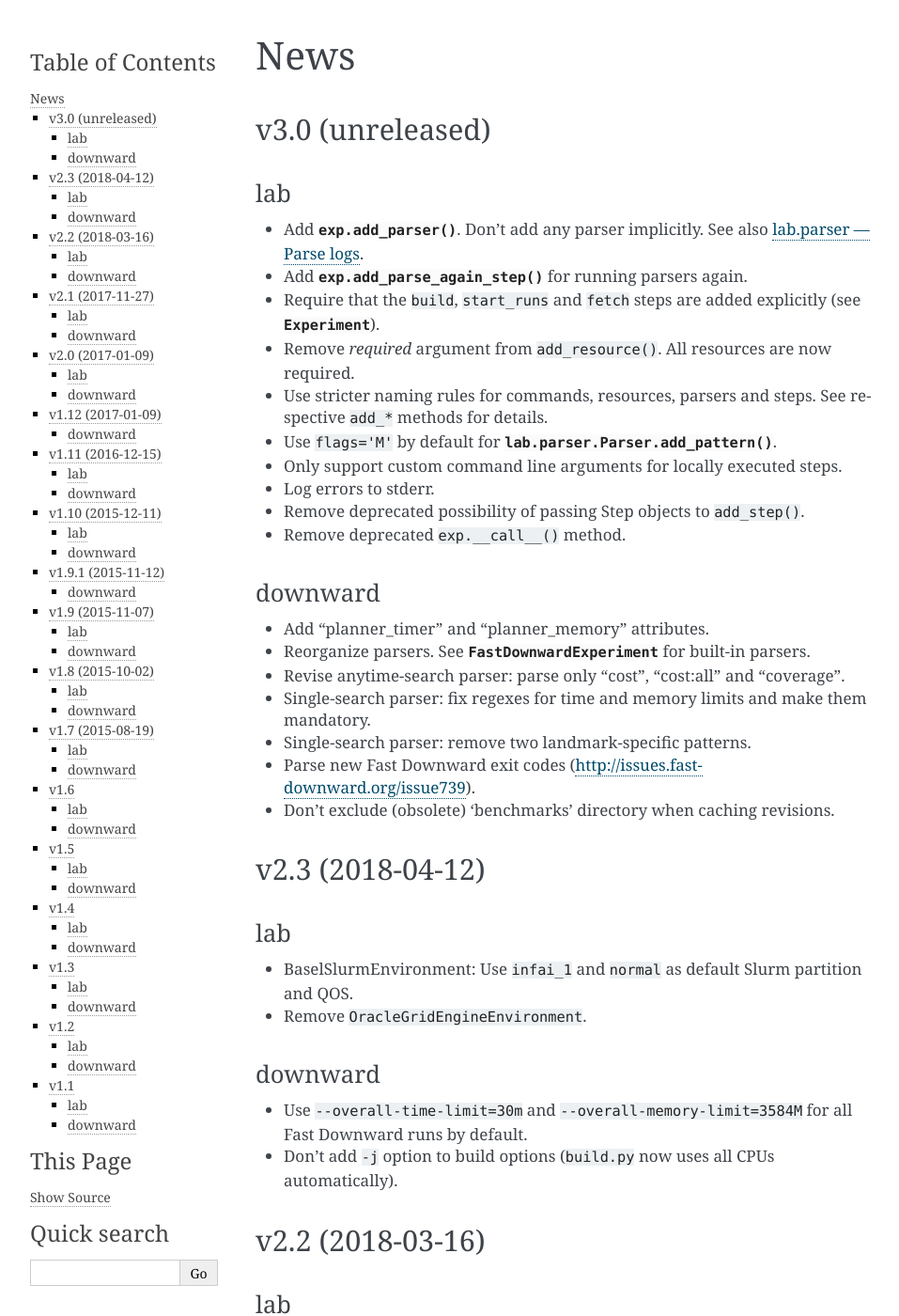
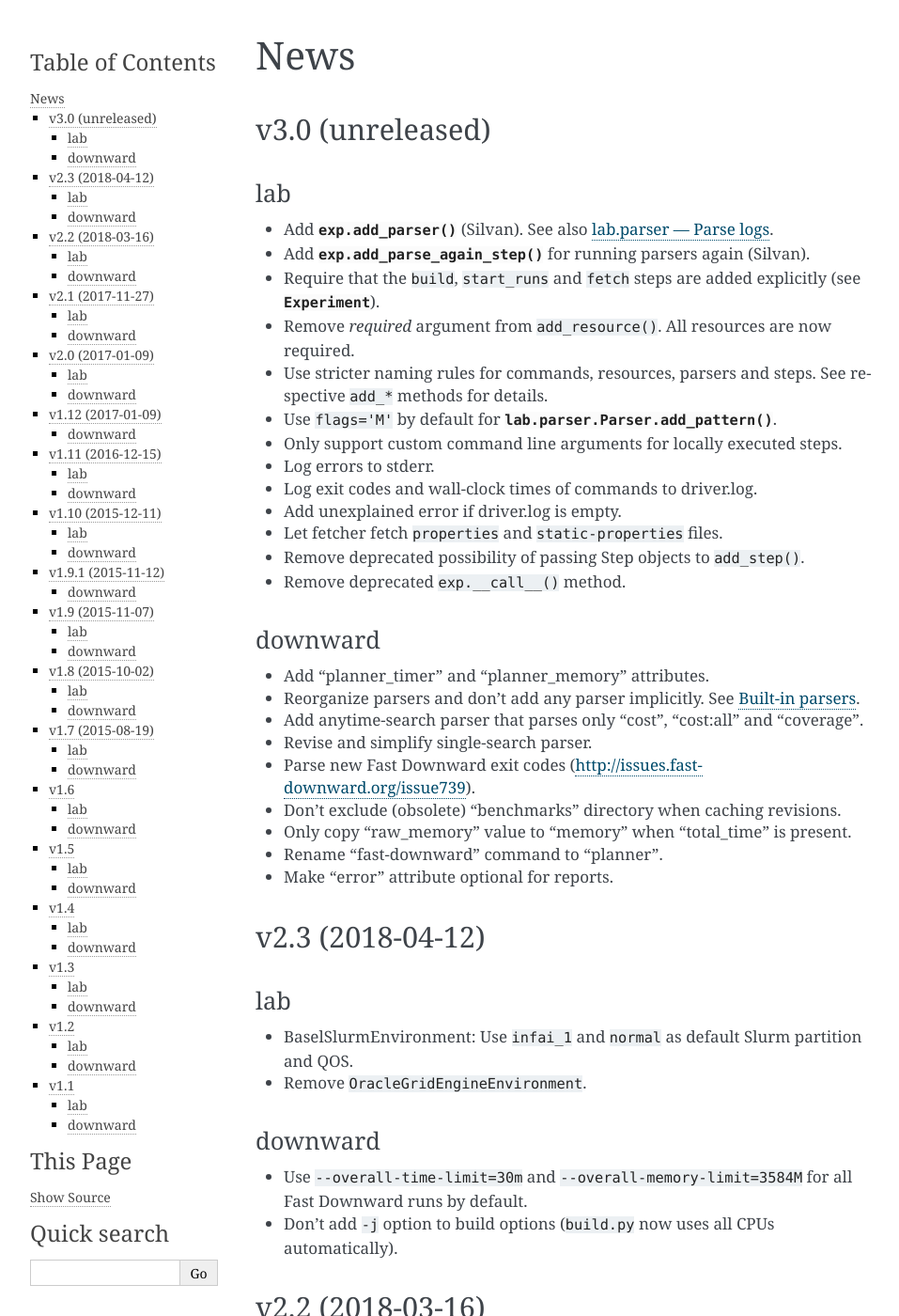
Before and after one commit to aibasel/lab, a Sphinx documentation site: the page built from docs/news.rst, in a window 1280 px wide and 1400 px high. Shown: the whole window at 94% size, without its empty margins (148-1105 px from the left). Built offline with Sphinx 7.4.7, drawn with Linux system fonts in a browser that asks for light colours; pages that are not in the unit, such as notebooks, are missing from menus.

Commit message:
Update news.

```diff
--- a/docs/news.rst
+++ b/docs/news.rst
@@ -10,26 +10,31 @@ v3.0 (unreleased)
 
 lab
 ^^^
-* Add :meth:`exp.add_parser() <lab.experiment.Experiment.add_parser>`. Don't add any parser implicitly. See also :ref:`parsing`.
-* Add :meth:`exp.add_parse_again_step() <lab.experiment.Experiment.add_parse_again_step>` for running parsers again.
+* Add :meth:`exp.add_parser() <lab.experiment.Experiment.add_parser>` (Silvan). See also :ref:`parsing`.
+* Add :meth:`exp.add_parse_again_step() <lab.experiment.Experiment.add_parse_again_step>` for running parsers again (Silvan).
 * Require that the ``build``, ``start_runs`` and ``fetch`` steps are added explicitly (see :class:`~lab.experiment.Experiment`).
 * Remove *required* argument from ``add_resource()``. All resources are now required.
 * Use stricter naming rules for commands, resources, parsers and steps. See respective ``add_*`` methods for details.
 * Use ``flags='M'`` by default for :meth:`lab.parser.Parser.add_pattern`.
 * Only support custom command line arguments for locally executed steps.
 * Log errors to stderr.
+* Log exit codes and wall-clock times of commands to driver.log.
+* Add unexplained error if driver.log is empty.
+* Let fetcher fetch ``properties`` and ``static-properties`` files.
 * Remove deprecated possibility of passing Step objects to ``add_step()``.
 * Remove deprecated ``exp.__call__()`` method.
 
 downward
 ^^^^^^^^
 * Add "planner_timer" and "planner_memory" attributes.
-* Reorganize parsers. See :class:`~downward.experiment.FastDownwardExperiment` for built-in parsers.
-* Revise anytime-search parser: parse only "cost", "cost:all" and "coverage".
-* Single-search parser: fix regexes for time and memory limits and make them mandatory.
-* Single-search parser: remove two landmark-specific patterns.
+* Reorganize parsers and don't add any parser implicitly. See :ref:`downward-parsers`.
+* Add anytime-search parser that parses only "cost", "cost:all" and "coverage".
+* Revise and simplify single-search parser.
 * Parse new Fast Downward exit codes (http://issues.fast-downward.org/issue739).
-* Don't exclude (obsolete) 'benchmarks' directory when caching revisions.
+* Don't exclude (obsolete) "benchmarks" directory when caching revisions.
+* Only copy "raw_memory" value to "memory" when "total_time" is present.
+* Rename "fast-downward" command to "planner".
+* Make "error" attribute optional for reports.
 
 
 v2.3 (2018-04-12)
```
